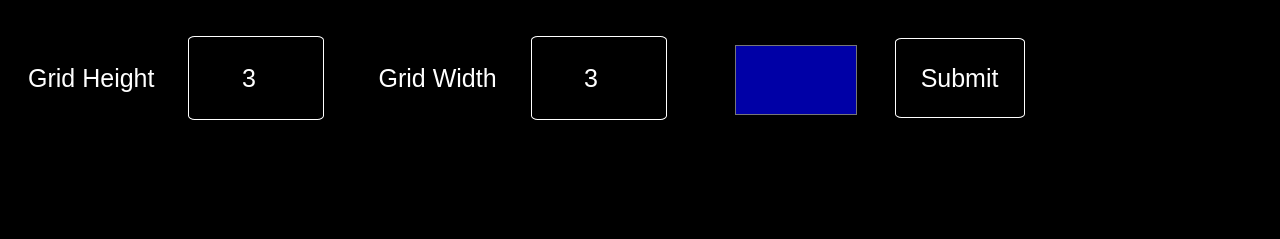
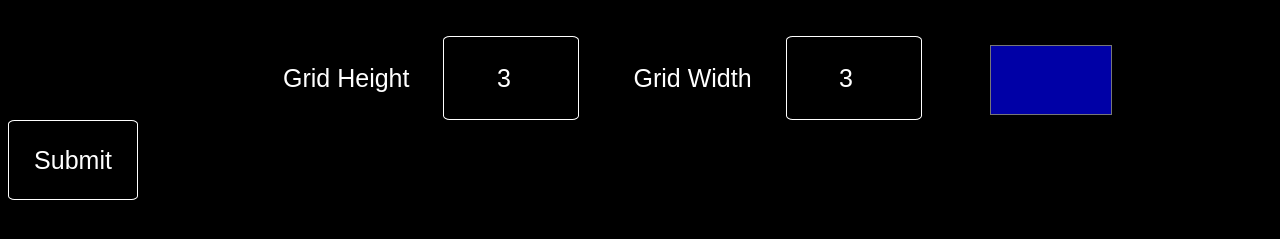
Before and after one commit to Sayeeshwar/Pixel-Art-Maker, a plain HTML site: page index.html in a window 1280 px wide. Shown: the part 95-334 px from the top of the page. Drawn offline with nearby package versions, Linux system fonts and the light colour scheme.

Commit message:
Add indentation styling for #left element

```diff
--- a/styles.css
+++ b/styles.css
@@ -62,3 +62,6 @@ body{
     background-color: black;
     color:white;
 }
+#left{
+    margin-left: 275px;
+}
```
